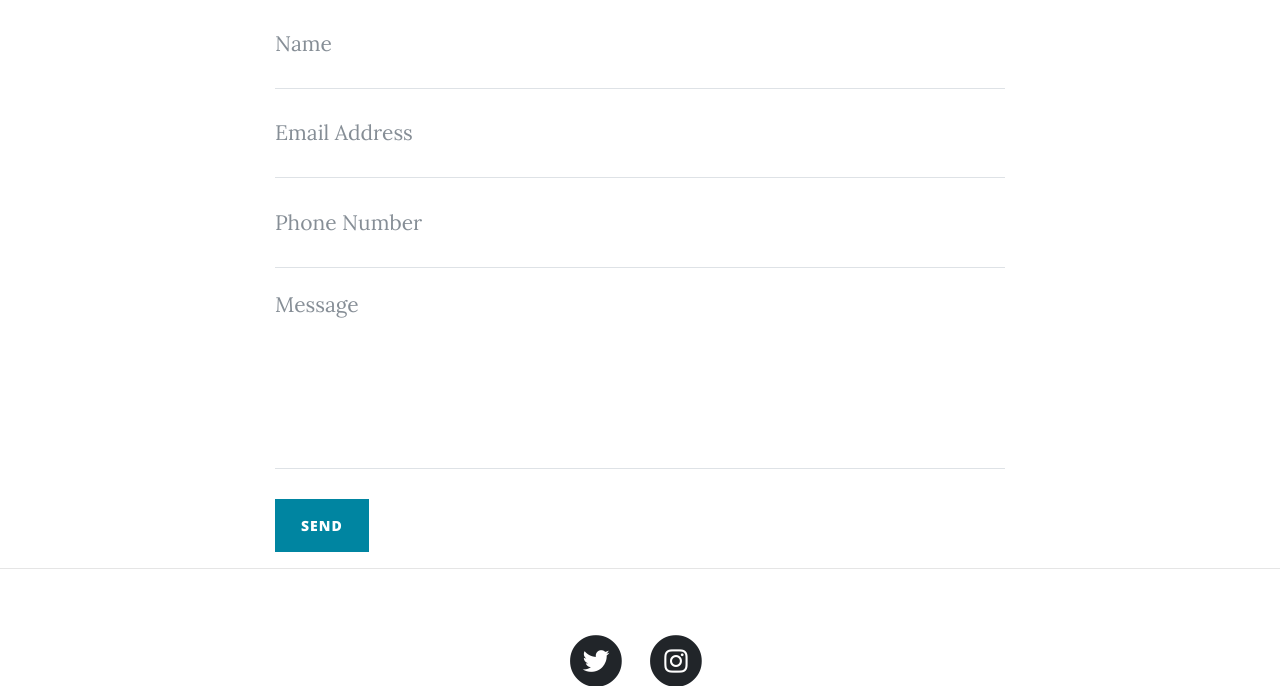
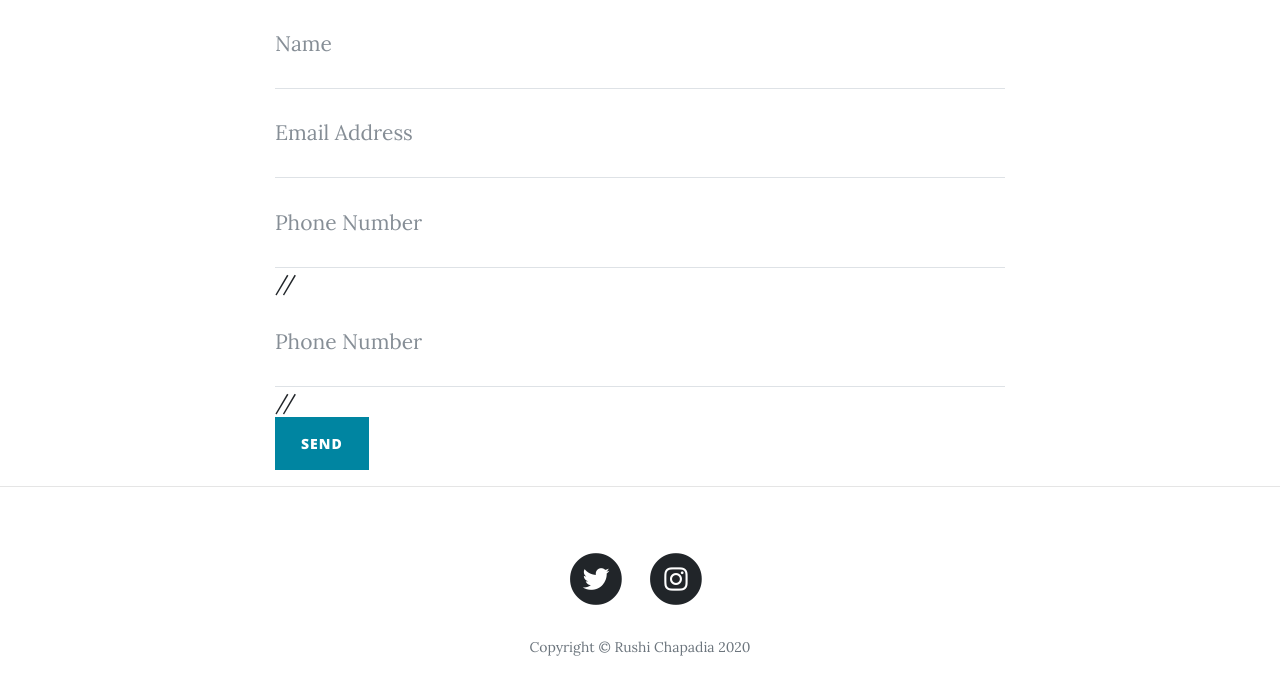
Before and after one commit to it-is-Abhishek/flaskblog1, a Flask app: page /contact in a window 1280 px wide. Shown: the part 703-1389 px from the top of the page. After the commit the page ends 1359 px from the top, so only its background shows below. Run offline with Flask 2, Linux system fonts and the light colour scheme; some libraries are stand-ins or nearby versions.

Commit message:
Update contact.html

```diff
--- a/templates/contact.html
+++ b/templates/contact.html
@@ -45,13 +45,13 @@
               <p class="help-block text-danger"></p>
             </div>
           </div>
-          <div class="control-group">
-            <div class="form-group floating-label-form-group controls">
-              <label>Message</label>
-              <textarea rows="5" name="message" class="form-control" placeholder="Message" id="message" required data-validation-required-message="Please enter a message."></textarea>
+        // <div class="control-group">
+            <div class="form-group col-xs-12 floating-label-form-group controls">
+              <label>Phone Number</label>
+              <input type="tel" name="phone" class="form-control" placeholder="Phone Number" id="phone" required data-validation-required-message="Please enter your phone number.">
               <p class="help-block text-danger"></p>
             </div>
-          </div>
+          </div> //
           <br>
           <div id="success"></div>
           <button type="submit" class="btn btn-primary" id="sendMessageButton">Send</button>
```
